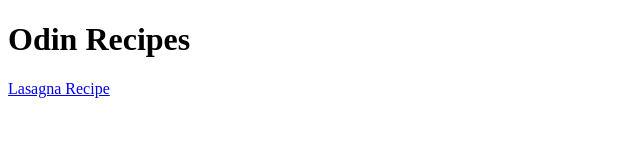
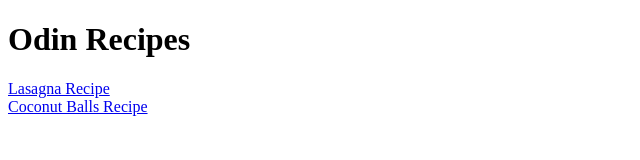
Before and after one commit to NekroReal/odin-recipes, a plain HTML site: page index.html in a window 1280 px wide. Shown: the whole page, without its empty margins (0-640 px from the left). Drawn offline with Linux system fonts and the light colour scheme.

Commit message:
add link to coconut balls recipe

```diff
--- a/index.html
+++ b/index.html
@@ -6,6 +6,7 @@
 </head>
 <body>
     <h1> Odin Recipes</h1>
-    <a href="recipes/lasagna.html">Lasagna Recipe</a>
+    <a href="recipes/lasagna.html"> Lasagna Recipe </a> <br>
+    <a href="recipes/coconut-balls.html"> Coconut Balls Recipe </a>
 </body>
 </html>
```
